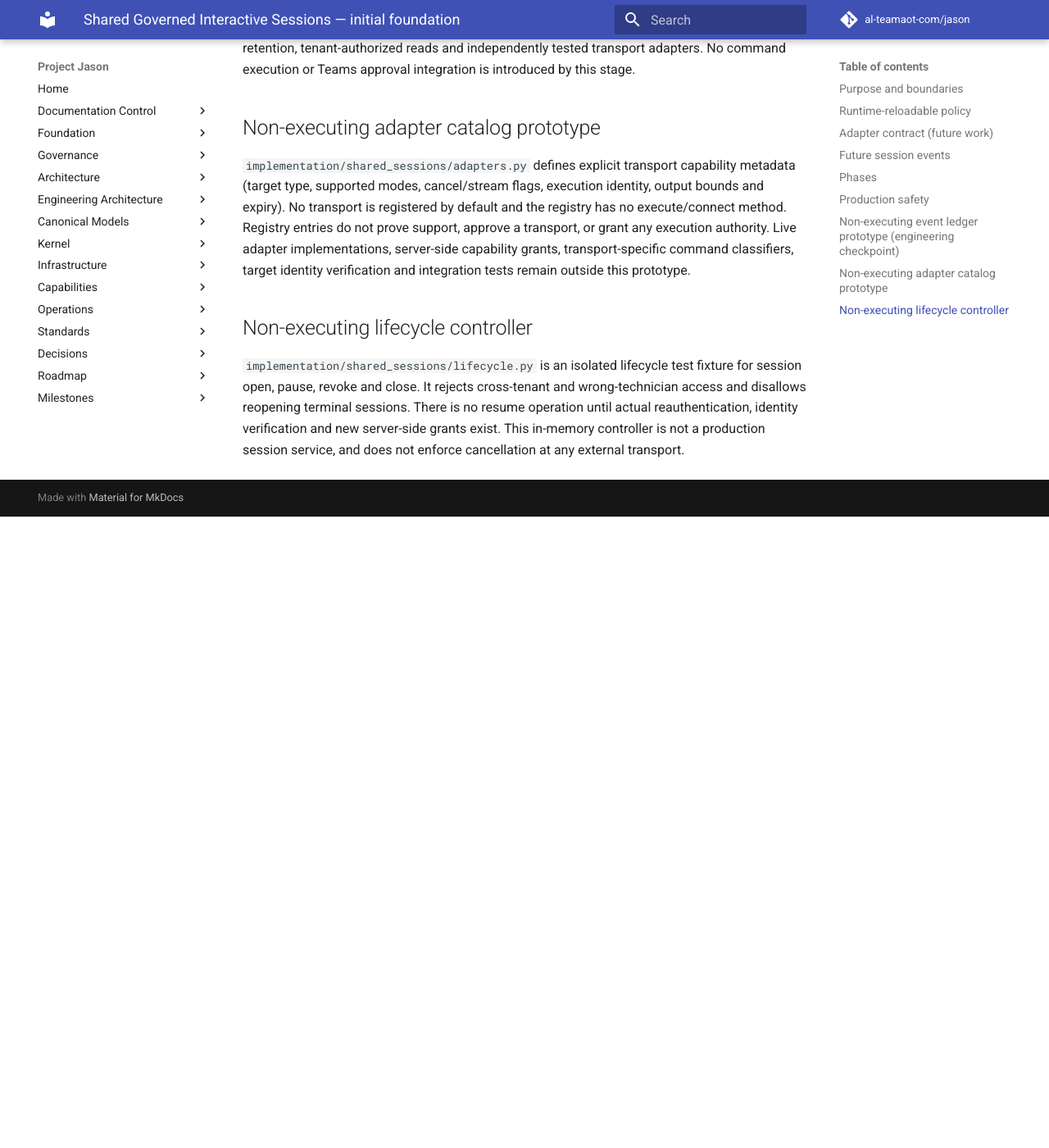
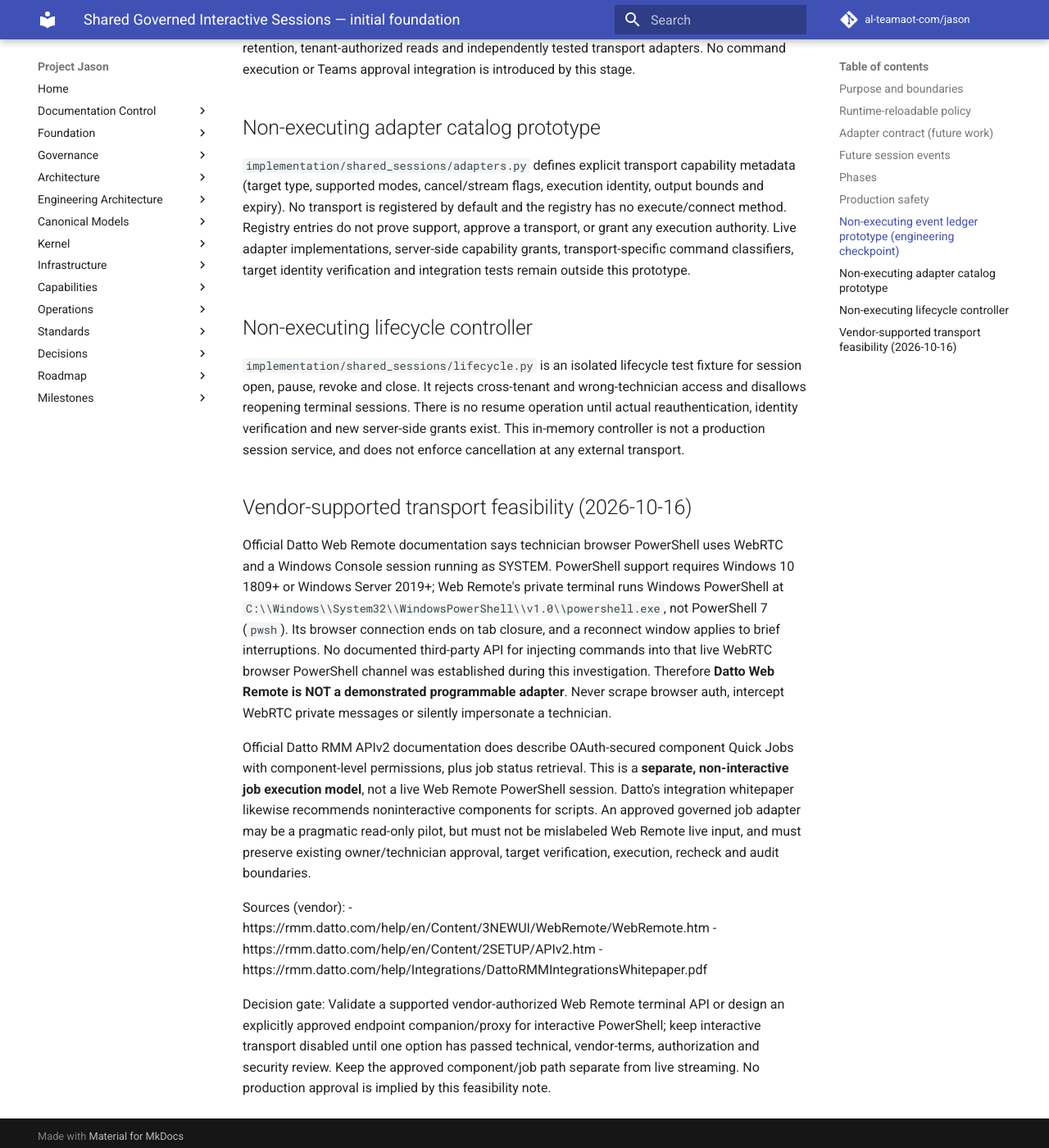
Before and after one commit to al-teamaot-com/jason, an MkDocs documentation site: the page built from docs/architecture/Shared-Governed-Interactive-Sessions.md, in a window 1280 px wide and 1400 px high, scrolled down 2192 px. Shown: the whole window at 82% size. Built offline with MkDocs 1.6.1 and Material for MkDocs 9.7.7, drawn with Linux system fonts in a browser that asks for light colours; comment, search, counter and statistics services are not loaded; before the commit the page ends 2822 px from its top, so only the background shows below that.

Commit message:
docs: distinguish Web Remote WebRTC from governed Datto component jobs

```diff
--- a/docs/architecture/Shared-Governed-Interactive-Sessions.md
+++ b/docs/architecture/Shared-Governed-Interactive-Sessions.md
@@ -64,3 +64,37 @@
 no resume operation until actual reauthentication, identity verification and
 new server-side grants exist. This in-memory controller is not a production
 session service, and does not enforce cancellation at any external transport.
+
+## Vendor-supported transport feasibility (2026-10-16)
+
+Official Datto Web Remote documentation says technician browser PowerShell
+uses WebRTC and a Windows Console session running as SYSTEM. PowerShell support
+requires Windows 10 1809+ or Windows Server 2019+; Web Remote's private terminal
+runs Windows PowerShell at `C:\\Windows\\System32\\WindowsPowerShell\\v1.0\\powershell.exe`,
+not PowerShell 7 (`pwsh`). Its browser connection ends on tab closure, and a
+reconnect window applies to brief interruptions. No documented third-party
+API for injecting commands into that live WebRTC browser PowerShell channel
+was established during this investigation. Therefore **Datto Web Remote is
+NOT a demonstrated programmable adapter**. Never scrape browser auth,
+intercept WebRTC private messages or silently impersonate a technician.
+
+Official Datto RMM APIv2 documentation does describe OAuth-secured component
+Quick Jobs with component-level permissions, plus job status retrieval. This
+is a **separate, non-interactive job execution model**, not a live Web Remote
+PowerShell session. Datto's integration whitepaper likewise recommends
+noninteractive components for scripts. An approved governed job adapter may be
+a pragmatic read-only pilot, but must not be mislabeled Web Remote live input,
+and must preserve existing owner/technician approval, target verification,
+execution, recheck and audit boundaries.
+
+Sources (vendor):
+- https://rmm.datto.com/help/en/Content/3NEWUI/WebRemote/WebRemote.htm
+- https://rmm.datto.com/help/en/Content/2SETUP/APIv2.htm
+- https://rmm.datto.com/help/Integrations/DattoRMMIntegrationsWhitepaper.pdf
+
+Decision gate: Validate a supported vendor-authorized Web Remote terminal API
+or design an explicitly approved endpoint companion/proxy for interactive
+PowerShell; keep interactive transport disabled until one option has passed
+technical, vendor-terms, authorization and security review. Keep the approved
+component/job path separate from live streaming. No production approval is
+implied by this feasibility note.
```
